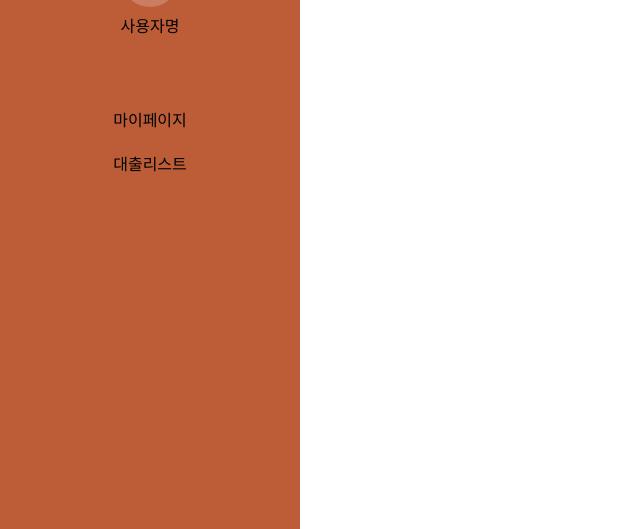
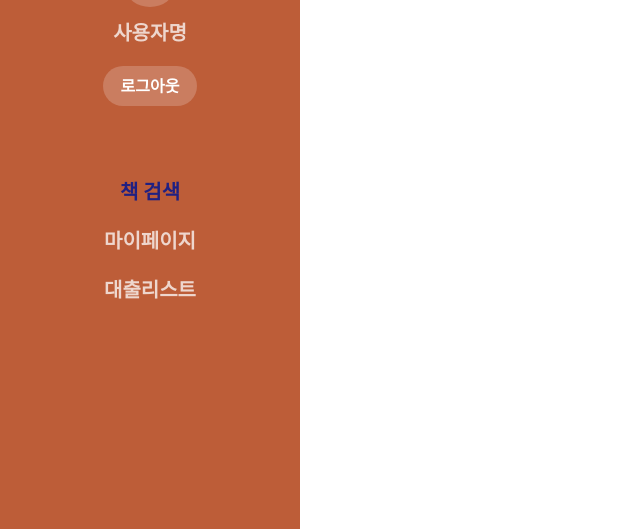
Before and after one commit to jungwu2503/BitBook, a plain HTML site: page 김남열/Borrow.html in a window 1280 px wide. Shown: the part 271-800 px from the top of the page, without its empty margins (0-640 px from the left). Drawn offline with Linux system fonts and the light colour scheme.

Commit message:
Add files via upload

```diff
--- a/김남열/Borrow.html
+++ b/김남열/Borrow.html
@@ -9,14 +9,19 @@
 
     <div class="nav">
         <div>
-            <span><img class="img-profile" src="./assets/img/user.png" alt="..." /></span>
+            <span><img class="imgProfile" src="./assets/img/user.png" alt="..." /></span>
+            <p class="navName">사용자명</p>
+            <button class="logOut" role="button">로그아웃</button>
+        </div>
+        <div class="navList">
+            <li class="navLi"><a href="" class="here">책 검색</a></li>
+            <li class="navLi"><a href="">마이페이지</a></li>
+            <li class="navLi"><a href="">대출리스트</a></li>
+        </div>
 
-            <p class="nav-name"></p>사용자명</p>
-        </div>
-        <div class="nav-list">
-            <li class="nav-li">마이페이지</li>
-            <li class="nav-li">대출리스트</li>
-        </div>
+    </div>
+    <div>
+
     </div>
 
 </body>
--- a/김남열/style.css
+++ b/김남열/style.css
@@ -3,24 +3,85 @@ body{
     min-height: 100vh;
     margin: 0 auto;
 }
-.nav-li{
+
+.logOut {
+  background: #CA7D60;
+  border-radius: 999px;
+  box-sizing: border-box;
+  color: #FFFFFF;
+  cursor: pointer;
+  font-family: Inter,Helvetica,"Apple Color Emoji","Segoe UI Emoji",NotoColorEmoji,"Noto Color Emoji","Segoe UI Symbol","Android Emoji",EmojiSymbols,-apple-system,system-ui,"Segoe UI",Roboto,"Helvetica Neue","Noto Sans",sans-serif;
+  font-size: 16px;
+  font-weight: 700;
+  line-height: 24px;
+  opacity: 1;
+  outline: 0 solid transparent;
+  padding: 8px 18px;
+  user-select: none;
+  -webkit-user-select: none;
+  touch-action: manipulation;
+  width: fit-content;
+  word-break: break-word;
+  border: 0;
+}
+
+.navLi{
     list-style-type: none;
     margin: 20px 0;
+
+    font-weight: 1000;
+    font-size: 20px;
 }
+
+.navLiColor{
+    color: #EED6CD;
+}
+
 .nav{
     width: 300px;
     height: 100vh;
     text-align: center;
-
     background-color: #BD5D38;
     padding-top: 250px;
 }
-.nav-list{
+
+
+
+.navList{
     margin-top: 70px;
 }
-.img-profile{
+.navName{
+    font-size: 20px;
+    color: #EED6CD;
+    font-weight: 1000;
+}
+.imgProfile{
     width: 150px;
     height: 150px;
     border-radius: 50%;
     box-shadow: 0px 0px 0px 10px #CA7D60;
 }
+
+a{
+    text-decoration: none;
+    color: #EED6CD;
+
+}
+
+.here{
+    color: #202082;
+}
+/* a:visited {
+    color: #EED6CD;
+} */
+a:hover, a:focus { animation-duration: 3s; animation-name: rainbowLink; animation-iteration-count: infinite; }
+@keyframes rainbowLink {
+ 0% { color: #ff2a2a; }
+ 15% { color: #ff7a2a; }
+ 30% { color: #ffc52a; }
+ 45% { color: #43ff2a; }
+ 60% { color: #2a89ff; }
+ 75% { color: #202082; }
+ 90% { color: #6b2aff; }
+ 100% { color: #e82aff; }
+}
```
